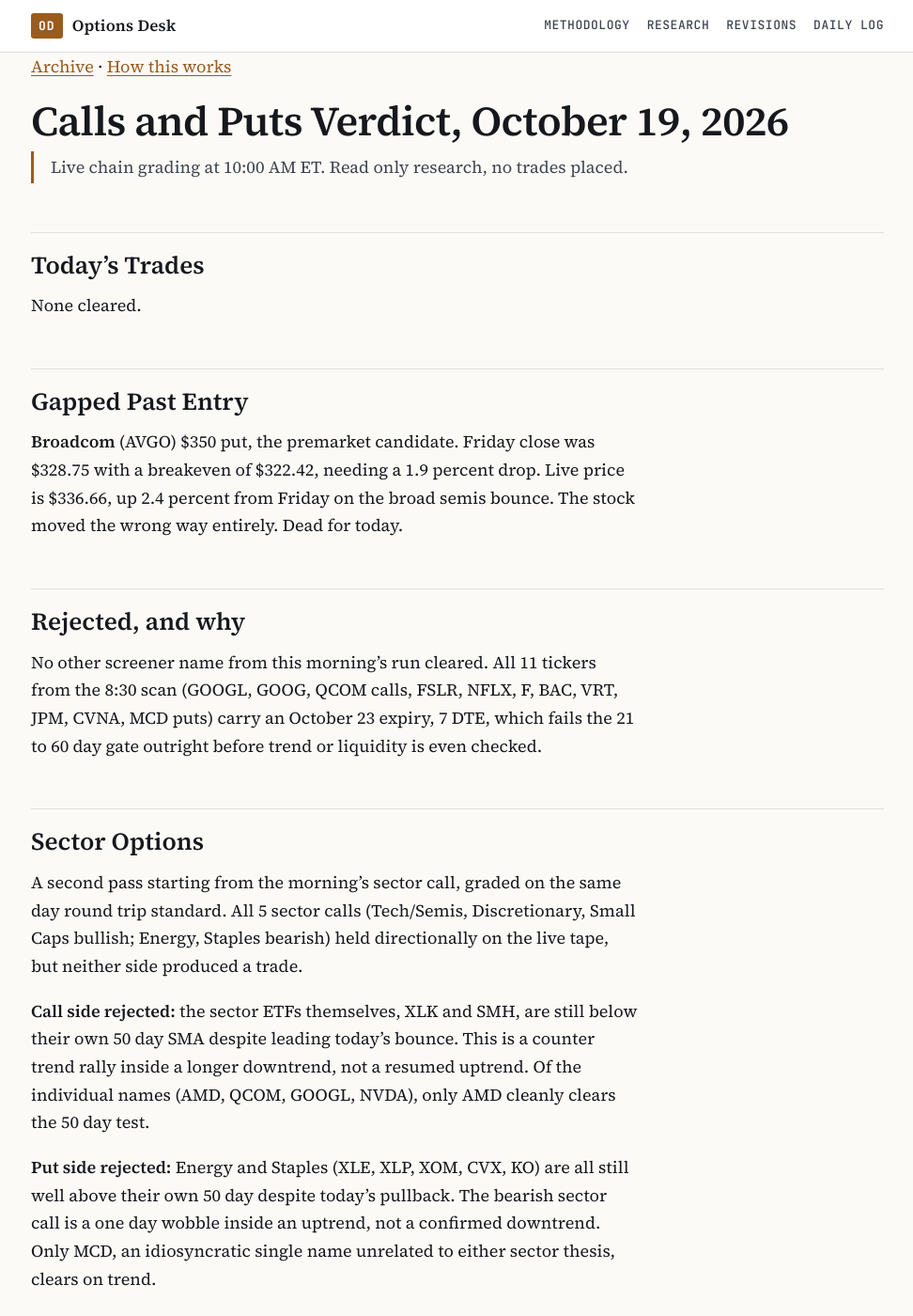
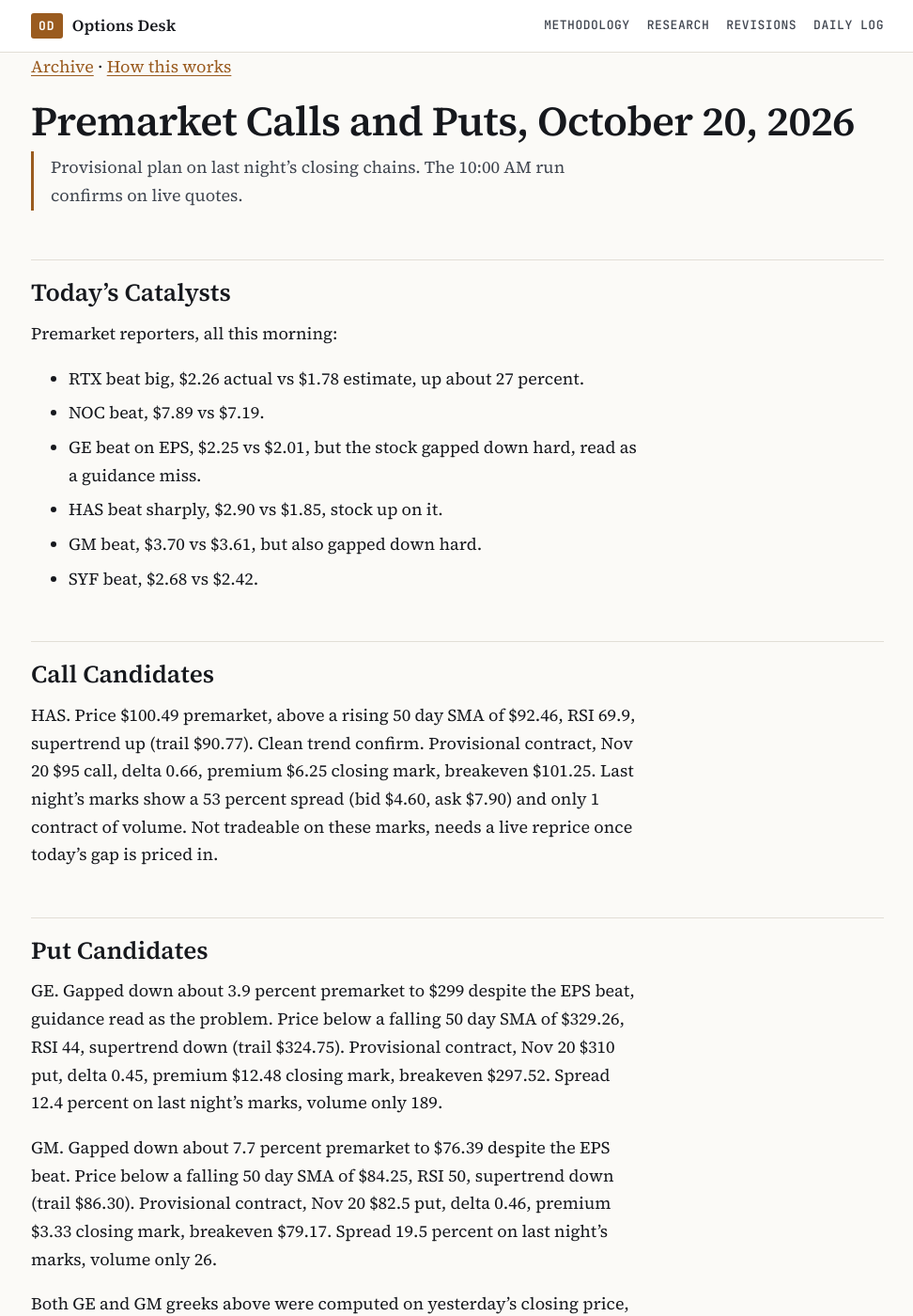
Before and after one commit to carolinehutchins05-prog/options-desk, a Jekyll site: the page built from index.md, in a window 1280 px wide and 1400 px high. Shown: the whole window at 94% size, without its empty margins (153-1125 px from the left). Built offline with Jekyll 4.4.1, drawn with Linux system fonts in a browser that asks for light colours; some of the changed text lies outside the part shown.

Commit message:
Premarket Plan, 2026-10-20
Co-Authored-By: Claude Opus 5 <noreply@anthropic.com>

```diff
--- a/index.md
+++ b/index.md
@@ -6,29 +6,35 @@ title: Options Desk
 [Archive](archive/) · [How this works](https://github.com/carolinehutchins05-prog/options-desk#readme)
 
 
-# Calls and Puts Verdict, October 19, 2026
-> Live chain grading at 10:00 AM ET. Read only research, no trades placed.
+# Premarket Calls and Puts, October 20, 2026
+> Provisional plan on last night's closing chains. The 10:00 AM run confirms on live quotes.
 
-## Today's Trades
-None cleared.
+## Today's Catalysts
+Premarket reporters, all this morning:
+- RTX beat big, $2.26 actual vs $1.78 estimate, up about 27 percent.
+- NOC beat, $7.89 vs $7.19.
+- GE beat on EPS, $2.25 vs $2.01, but the stock gapped down hard, read as a guidance miss.
+- HAS beat sharply, $2.90 vs $1.85, stock up on it.
+- GM beat, $3.70 vs $3.61, but also gapped down hard.
+- SYF beat, $2.68 vs $2.42.
 
-## Gapped Past Entry
-**Broadcom** (AVGO) $350 put, the premarket candidate. Friday close was $328.75 with a breakeven of $322.42, needing a 1.9 percent drop. Live price is $336.66, up 2.4 percent from Friday on the broad semis bounce. The stock moved the wrong way entirely. Dead for today.
+## Call Candidates
+HAS. Price $100.49 premarket, above a rising 50 day SMA of $92.46, RSI 69.9, supertrend up (trail $90.77). Clean trend confirm. Provisional contract, Nov 20 $95 call, delta 0.66, premium $6.25 closing mark, breakeven $101.25. Last night's marks show a 53 percent spread (bid $4.60, ask $7.90) and only 1 contract of volume. Not tradeable on these marks, needs a live reprice once today's gap is priced in.
+
+## Put Candidates
+GE. Gapped down about 3.9 percent premarket to $299 despite the EPS beat, guidance read as the problem. Price below a falling 50 day SMA of $329.26, RSI 44, supertrend down (trail $324.75). Provisional contract, Nov 20 $310 put, delta 0.45, premium $12.48 closing mark, breakeven $297.52. Spread 12.4 percent on last night's marks, volume only 189.
+
+GM. Gapped down about 7.7 percent premarket to $76.39 despite the EPS beat. Price below a falling 50 day SMA of $84.25, RSI 50, supertrend down (trail $86.30). Provisional contract, Nov 20 $82.5 put, delta 0.46, premium $3.33 closing mark, breakeven $79.17. Spread 19.5 percent on last night's marks, volume only 26.
+
+Both GE and GM greeks above were computed on yesterday's closing price, before this morning's gap. They will reprice meaningfully once the market opens.
 
 ## Rejected, and why
-No other screener name from this morning's run cleared. All 11 tickers from the 8:30 scan (GOOGL, GOOG, QCOM calls, FSLR, NFLX, F, BAC, VRT, JPM, CVNA, MCD puts) carry an October 23 expiry, 7 DTE, which fails the 21 to 60 day gate outright before trend or liquidity is even checked.
+- RTX, NOC both beat on earnings but sit below their 50 day SMA. Call blocked by trend, no exceptions.
+- SYF, KEY mixed signal. Both beat, both sit a touch under their 50 day, but neither gapped meaningfully either direction. No clean trend to trade.
+- MLI missed on EPS and gapped down, but the Nov 20 put chain has only 473 open interest, under the liquidity floor, and a 45 percent spread. Chain too thin to trade regardless of the setup.
 
-## Sector Options
-A second pass starting from the morning's sector call, graded on the same day round trip standard. All 5 sector calls (Tech/Semis, Discretionary, Small Caps bullish; Energy, Staples bearish) held directionally on the live tape, but neither side produced a trade.
-
-**Call side rejected:** the sector ETFs themselves, XLK and SMH, are still below their own 50 day SMA despite leading today's bounce. This is a counter trend rally inside a longer downtrend, not a resumed uptrend. Of the individual names (AMD, QCOM, GOOGL, NVDA), only AMD cleanly clears the 50 day test.
-
-**Put side rejected:** Energy and Staples (XLE, XLP, XOM, CVX, KO) are all still well above their own 50 day despite today's pullback. The bearish sector call is a one day wobble inside an uptrend, not a confirmed downtrend. Only MCD, an idiosyncratic single name unrelated to either sector thesis, clears on trend.
-
-Contracts priced on the names that did clear trend (AMD $545C, GOOGL $345C, QCOM $175C, MCD $240P, all Nov 20 expiry) all failed on liquidity: spreads of 5 to 6 percent of mark, volume of 10 to 78 contracts against the 500 minimum, and AMD's strike carrying zero open interest. MCD also carries an earnings print on 11/4, before the 11/20 expiry.
-
-No sector options trade clears today.
-
+---
+The tape is set up as an earnings reaction day, not a macro day. Four of six premarket reporters beat estimates, but two of them, GE and GM, gapped down hard anyway, which usually means the print was fine and the guidance wasn't. That split, beat the number but miss the outlook, is where today's real moves are. The setup would be invalidated by a broad reversal at the open that erases the premarket gaps in GE and GM, which would say the market is fading the initial reaction rather than confirming it. The 10 AM run reprices HAS, GE, and GM live and issues the real verdict.
 
 ---
 *Not investment advice. A personal research log. No position or account data is published here.*
```
Also changed, not shown: archive/2026-10-20-premarket.md (added, +34 -0 lines), archive/index.md (+1 -0 lines).
